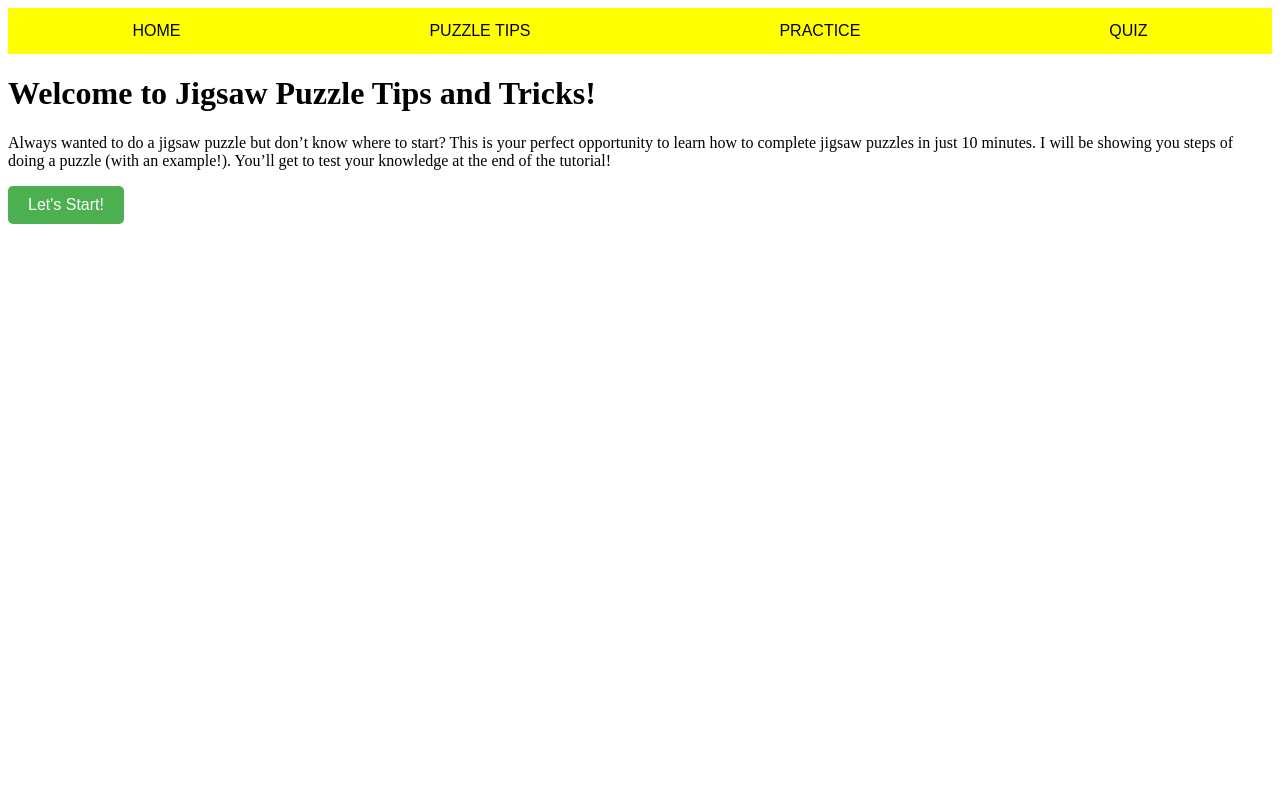
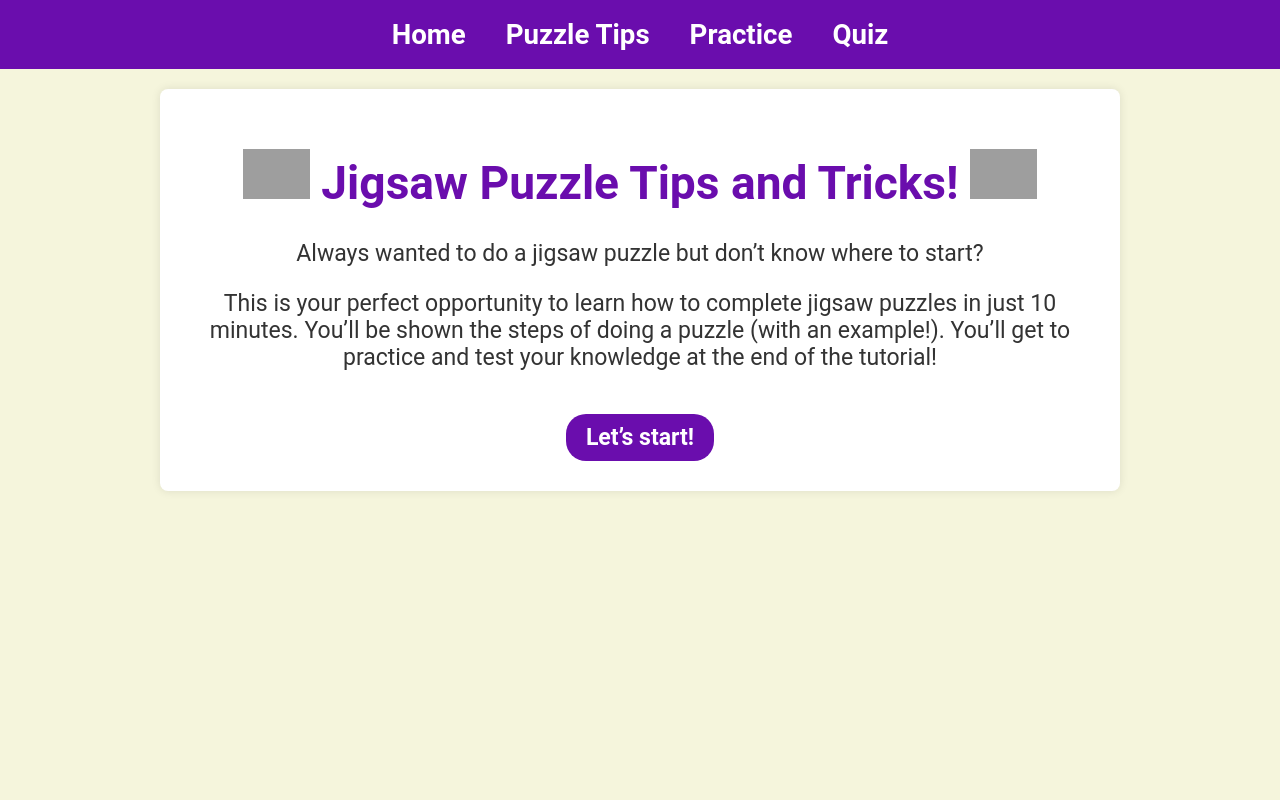
Before and after one commit to minamarin/jigsaw, a Flask app: page / in a window 1280 px wide. Run offline with Flask 3, Linux system fonts and the light colour scheme; grey boxes are pictures that could not be loaded.

Commit message:
homework 11

```diff
--- a/server.py
+++ b/server.py
@@ -115,7 +115,7 @@ quiz = {
     "4": {
         "quiz_id": "4",
         "question": "Q4. Where do the pieces shown in the image belong? (in order)",
-        "media": "",
+        "media": "https://i.ibb.co/f9xKYDw/Screenshot-2024-04-19-at-13-24-00.png",
         "choices": [
             {"id": "choice_1", "text": "A) The left edge, the bottom edge"},
             {"id": "choice_2", "text": "B) The bottom right corner, the top edge"},
--- a/static/main.css
+++ /dev/null
@@ -1,79 +0,0 @@
-/* Basic styling for the navigation bar */
-.navbar {
-  background-color: yellow; /* Set background color to yellow */
-  display: flex; /* Use flexbox for layout */
-  justify-content: space-around; /* Distribute space around items */
-  align-items: center; /* Align items vertically */
-  font-family: Arial, sans-serif; /* Font style for the navbar */
-  padding: 0; /* Remove default padding */
-  margin: 0; /* Remove default margin */
-}
-
-/* Styling for the links inside the navbar */
-.navbar a {
-  color: black; /* Text color */
-  text-align: center; /* Center text inside the link */
-  padding: 14px 20px; /* Padding around the text */
-  text-decoration: none; /* Remove underline from links */
-  flex-grow: 1; /* Allow each link to grow to fill the space */
-}
-
-/* Changes the color of links on hover */
-.navbar a:hover {
-  background-color: #ddd; /* Light grey background on hover */
-  color: black; /* Text color changes to black */
-}
-
-/* Styling for the 'Let's Start!' button */
-.start-button {
-  background-color: #4caf50; /* Green background */
-  color: white; /* White text */
-  padding: 10px 20px; /* Top and bottom padding of 10px, left and right padding of 20px */
-  border: none; /* No border */
-  border-radius: 5px; /* Rounded corners */
-  cursor: pointer; /* Cursor appears as a pointer on hover */
-  font-size: 16px; /* Font size */
-  transition: background-color 0.3s, transform 0.3s; /* Smooth transition for background color and transform */
-}
-
-/* Hover effect for the button */
-.start-button:hover {
-  background-color: #45a049; /* Slightly darker green background on hover */
-  transform: scale(1.05); /* Slightly increase the scale of the button */
-}
-
-#step-content img {
-  width: 500px;
-  height: auto;
-  max-height: 400px;
-}
-
-.continue-button,
-.submit-button {
-  background-color: #4caf50; /* Green background */
-  color: white;
-  padding: 10px 20px;
-  border: none;
-  border-radius: 5px;
-  cursor: pointer;
-  font-size: 16px;
-  transition: background-color 0.3s, transform 0.3s;
-}
-
-.continue-button:hover,
-.submit-button:hover {
-  background-color: #45a049;
-  transform: scale(1.05);
-}
-
-.flashes {
-  margin: 20px;
-  padding: 10px;
-  border: 1px solid gray;
-}
-.correct {
-  color: green;
-}
-.incorrect {
-  color: red;
-}
--- /dev/null
+++ b/static/styles.css
@@ -0,0 +1,134 @@
+body, html {
+  margin: 0;
+  padding: 0;
+  background-color: #f5f5dc; /* Beige background */
+  font-family: 'Roboto', sans-serif; /* Roboto font */
+  color: #333;
+  height: 100%;
+  font-size: larger;
+}
+
+header {
+  background-color: #6a0dad; /* Purple background */
+  padding: 8px 0;
+}
+
+.header-icon img {
+  height: 30px; /* Size for puzzle icons in the header */
+  width: auto;
+  margin: 0 10px;
+}
+
+header nav ul {
+  list-style-type: none;
+  padding-left: 0;
+  margin: 0;
+  display: flex;
+  justify-content: center; /* Center the nav horizontally */
+  align-items: center; /* Align the nav vertically */
+}
+
+header nav ul li {
+  display: inline-block;
+}
+
+nav a {
+  text-decoration: none;
+  color: #ffffff;
+  font-weight: bold;
+  font-size: 1.2em;
+  padding: 10px 20px;
+  display: block;
+}
+
+main {
+  text-align: center;
+  padding: 20px;
+  flex: 1; /* Flex grow to take available space */
+}
+
+.header-content, .content, #practice-content, #quiz-question, #quiz-completion {
+  max-width: 900px; /* Max width for content */
+  margin: auto; /* Center the content */
+  padding: 30px;
+  background-color: #ffffff; /* White background for content */
+  box-shadow: 0 0 10px rgba(0,0,0,0.1); /* Shadow for content */
+  border-radius: 8px; /* Rounded corners for content */
+}
+
+.content h1, #practice-content h1, #quiz-question h2, #quiz-completion h2 {
+  color: #6a0dad; /* Purple text for headings */
+  margin: 30px 0;
+}
+
+.content h1 img, .header-content h1 img {
+  height: 50px; /* Adjust the size as needed */
+}
+
+.start-btn, .continue-button, .submit-button {
+  background-color: #6a0dad; /* Purple background for buttons */
+  color: #ffffff; /* White text */
+  padding: 10px 20px;
+  text-decoration: none;
+  font-weight: bold;
+  border-radius: 20px;
+  display: inline-block;
+  margin-top: 20px;
+  border: none;
+  cursor: pointer;
+  font-size: 1em;
+}
+
+.start-btn:hover, .continue-button:hover, .submit-button:hover {
+  background-color: #5c0d8d; /* Darker purple on hover */
+}
+
+footer {
+  background-color: #6a0dad; /* Purple footer */
+  color: #ffffff;
+  text-align: center;
+  padding: 10px 0;
+  width: 100%;
+  margin-top: 20px;
+}
+
+iframe {
+  border-radius: 8px; /* Rounded corners for iframe */
+}
+
+/* Responsive adjustments */
+@media (max-width: 768px) {
+  header nav ul {
+    flex-direction: column; /* Stack the nav items for small screens */
+  }
+
+  nav a {
+    padding: 10px; /* Adjust padding for smaller screens */
+    margin: 30px 0; /* Space out the nav items */
+  }
+
+  .content h1, #practice-content h1, #quiz-question h2, #quiz-completion h2 {
+    font-size: 1.5em; /* Smaller headings on smaller screens */
+  }
+}
+
+/* Media container styles */
+.media-container {
+  max-width: 600px; /* Maximum width of the media container */
+  margin: 20px auto; /* Center the container */
+  background: #eee; /* Light grey background */
+  border: 1px solid #ccc; /* Light grey border */
+  border-radius: 8px; /* Rounded corners for the container */
+  padding: 10px; /* Padding around the content */
+  box-shadow: 0 2px 4px rgba(0, 0, 0, 0.1); /* Subtle shadow for depth */
+  overflow: hidden; /* Ensure the content does not overflow */
+}
+
+/* Styles for images within the media container */
+.media-container img, .media-container iframe {
+  width: 100%; /* Make media stretch to cover the container width */
+  height: auto; /* Keep the aspect ratio of media */
+  max-height: 300px; /* Maximum height for media */
+  display: block; /* Remove extra space below images */
+  margin: auto; /* Center media in case they are not full width */
+}
--- a/templates/base.html
+++ b/templates/base.html
@@ -1,18 +1,28 @@
 <!DOCTYPE html>
 <html lang="en">
-  <head>
-    <meta charset="UTF-8" />
-    <meta name="viewport" content="width=device-width, initial-scale=1.0" />
-    <link rel="stylesheet" href="/static/main.css" />
-    <title>Jigsaw Tips and Tricks</title>
-  </head>
-  <body>
-    <div class="navbar">
-      <a href="/">HOME</a>
-      <a href="/puzzletips/1">PUZZLE TIPS</a>
-      <a href="/practicepuzzle">PRACTICE</a>
-      <a href="/quiz/1">QUIZ</a>
-    </div>
-    <div class="content">{% block content %}{% endblock %}</div>
-  </body>
+<head>
+    <meta charset="UTF-8">
+    <meta name="viewport" content="width=device-width, initial-scale=1.0">
+    <title>{% block title %}Jigsaw Puzzle Guide{% endblock %}</title>
+    <link rel="stylesheet" href="{{ url_for('static', filename='styles.css') }}">
+    <script src="{{ url_for('static', filename='main.js') }}"></script>
+</head>
+<body>
+    <header>
+        <nav>
+            <ul>
+                <li><a href="{{ url_for('home') }}">Home</a></li>
+                <li><a href="{{ url_for('puzzletips', step_id='1') }}">Puzzle Tips</a></li>
+                <li><a href="{{ url_for('practicepuzzle') }}">Practice</a></li>
+                <li><a href="{{ url_for('quiz_page', quiz_id='1') }}">Quiz</a></li>
+            </ul>
+        </nav>
+    </header>
+    <main>
+        {% block content %}
+        <!-- Content goes here -->
+        {% endblock %}
+    </main>
+    <script src="{{ url_for('static', filename='scripts.js') }}"></script>
+</body>
 </html>
--- a/templates/home.html
+++ b/templates/home.html
@@ -1,11 +1,16 @@
-{% extends "base.html" %} {% block content %}
-<h1>Welcome to Jigsaw Puzzle Tips and Tricks!</h1>
-<p>
-  Always wanted to do a jigsaw puzzle but don’t know where to start? This is
-  your perfect opportunity to learn how to complete jigsaw puzzles in just 10
-  minutes. I will be showing you steps of doing a puzzle (with an example!).
-  You’ll get to test your knowledge at the end of the tutorial!
-</p>
-<button onclick="location.href='/puzzletips/1'"class="start-button">Let's Start!</button>
+{% extends 'base.html' %}
 
+{% block title %}Home - Jigsaw Puzzle Guide{% endblock %}
+
+{% block content %}
+    <div class="content">
+        <h1>
+          <img src="https://cdn.pixabay.com/photo/2014/04/03/00/38/jigsaw-308909_1280.png" alt="Puzzle Piece">
+          Jigsaw Puzzle Tips and Tricks!
+          <img src="https://cdn.pixabay.com/photo/2014/04/03/00/38/jigsaw-308909_1280.png" alt="Puzzle Piece">
+        </h1>
+        <p>Always wanted to do a jigsaw puzzle but don’t know where to start?</p>
+        <p>This is your perfect opportunity to learn how to complete jigsaw puzzles in just 10 minutes. You’ll be shown the steps of doing a puzzle (with an example!). You’ll get to practice and test your knowledge at the end of the tutorial!</p>
+        <a href="{{ url_for('puzzletips', step_id='1') }}" class="start-btn">Let’s start!</a>
+    </div>
 {% endblock %}
--- a/templates/puzzletips.html
+++ b/templates/puzzletips.html
@@ -4,7 +4,9 @@ content %}
   <h2>{{ step.title }}</h2>
   <p>{{ step.text }}</p>
   {% if step.media %}
-  <img src="{{ step.media }}" alt="{{ step.title }}" />
+  <div class="media-container">
+    <img src="{{ step.media }}" alt="{{ step.title }}" />
+  </div>
   {% endif %} {% if step.next %}
   <button
     onclick="location.href='/puzzletips/{{ step.next }}'"
```
Also changed, not shown: static/practice.js (+11 -6 lines), templates/practice.html (+14 -21 lines), templates/quiz.html (+13 -18 lines), templates/quiz_completion.html (+9 -6 lines).
